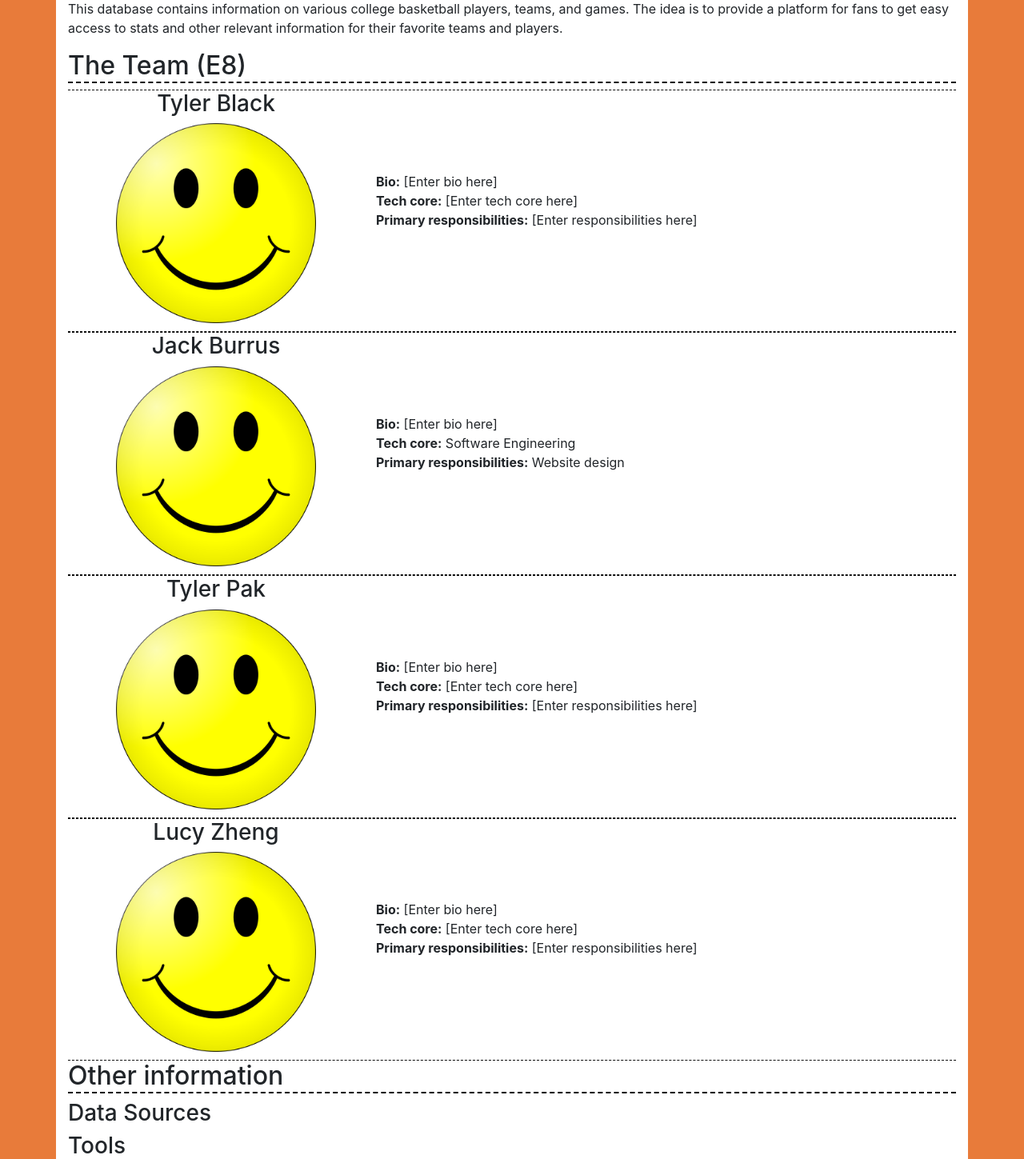
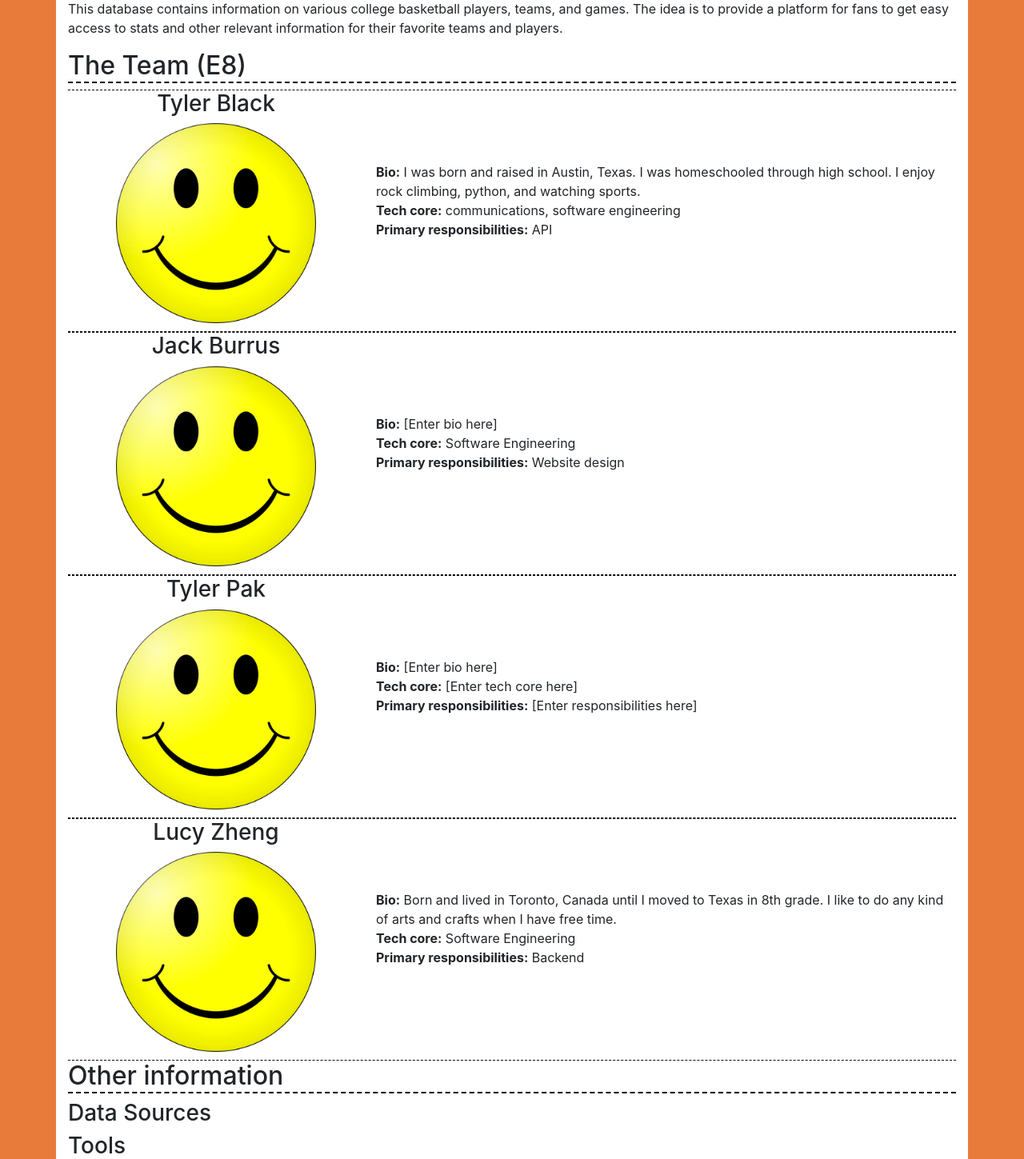
Before and after one commit to tylerpak/NCAA_Website, a Flask app: page /about in a window 1280 px wide. Shown: the part 207-1656 px from the top of the page at 80% size. Run offline with Flask 2, Linux system fonts and the light colour scheme; parts of the project's set-up code (start-up, migrations or seed data) failed here and were passed over; some libraries are stand-ins or nearby versions.

Commit message:
Added bios

```diff
--- a/templates/about.html
+++ b/templates/about.html
@@ -23,11 +23,11 @@
         </div>
         <div class="col-8 align-self-center">
             <p>
-                <b>Bio:</b> [Enter bio here]
+                <b>Bio:</b>  I was born and raised in Austin, Texas. I was homeschooled through high school. I enjoy rock climbing, python, and watching sports.
                 <br>
-                <b>Tech core:</b> [Enter tech core here]
+                <b>Tech core:</b> communications, software engineering
                 <br>
-                <b>Primary responsibilities:</b> [Enter responsibilities here]
+                <b>Primary responsibilities:</b> API
             </p>
         </div>
     </div>
@@ -68,11 +68,11 @@
         </div>
         <div class="col-8 align-self-center">
             <p>
-                <b>Bio:</b> [Enter bio here]
+                <b>Bio:</b> Born and lived in Toronto, Canada until I moved to Texas in 8th grade. I like to do any kind of arts and crafts when I have free time.
                 <br>
-                <b>Tech core:</b> [Enter tech core here]
+                <b>Tech core:</b> Software Engineering
                 <br>
-                <b>Primary responsibilities:</b> [Enter responsibilities here]
+                <b>Primary responsibilities:</b> Backend
             </p>
         </div>
     </div>
```
Also changed, not shown: static/images/team/image1.jpg (added), static/images/team/image2.jpg (added), static/images/team/image3.jpg (added).
